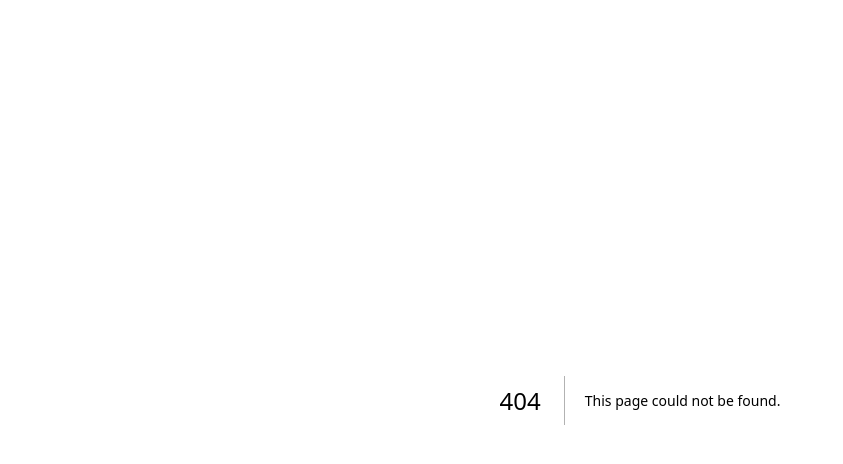
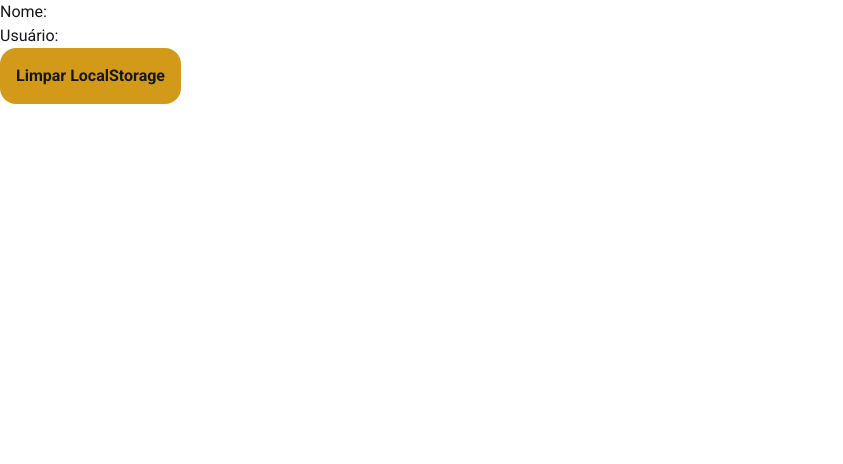
Before and after one commit to Nmora511/TeleBank, a Next.js app: page /home in a window 1280 px wide. Before the commit this address had no page. Shown: the top 464 px of the page, without its empty margins (0-843 px from the left). Built offline with nearby package versions, Linux system fonts and the light colour scheme; no server answers.

Commit message:
feat: add home route to client side

```diff
--- /dev/null
+++ b/src/app/home/page.tsx
@@ -0,0 +1,56 @@
+"use client";
+import api from "@/apiClient/apiCaller";
+import { meProps } from "@/types/api/meProps";
+import { AxiosResponse } from "axios";
+import { useRouter } from "next/navigation";
+import { useEffect, useState } from "react";
+import { toast } from "react-toastify";
+
+export default function Home() {
+  const router = useRouter();
+  const [username, setUsername] = useState<string>("");
+  const [name, setName] = useState<string>("");
+
+  useEffect(() => {
+    api
+      .get("/me")
+      .then((response: AxiosResponse<meProps>) => {
+        if (
+          response.status === 201 &&
+          response.data.username &&
+          response.data.name
+        ) {
+          setUsername(response.data.username);
+          setName(response.data.name);
+        }
+      })
+      .catch((error) => {
+        if (error.response.status === 403) {
+          router.push("/refresh");
+        }
+        if (error.response && error.response.data) {
+          toast.error(error.response.data.message || "Erro desconhecido");
+        } else {
+          toast.error("Erro de conexão ou algo inesperado");
+        }
+        console.log(error.message);
+      });
+  }, []);
+
+  return (
+    <div>
+      <h1>Nome: {name}</h1>
+      <h1>Usuário: {username}</h1>
+
+      <button
+        onClick={() => {
+          localStorage.removeItem("auth-token");
+          router.push("/");
+        }}
+        className="bg-[var(--primary-yellow)] mb-4 hover:bg-[var(--secondary-yellow)] active:bg-[var(--tertiary-yellow)] font-bold p-4 rounded-2xl"
+      >
+        Limpar LocalStorage
+      </button>
+    </div>
+  );
+}
```
